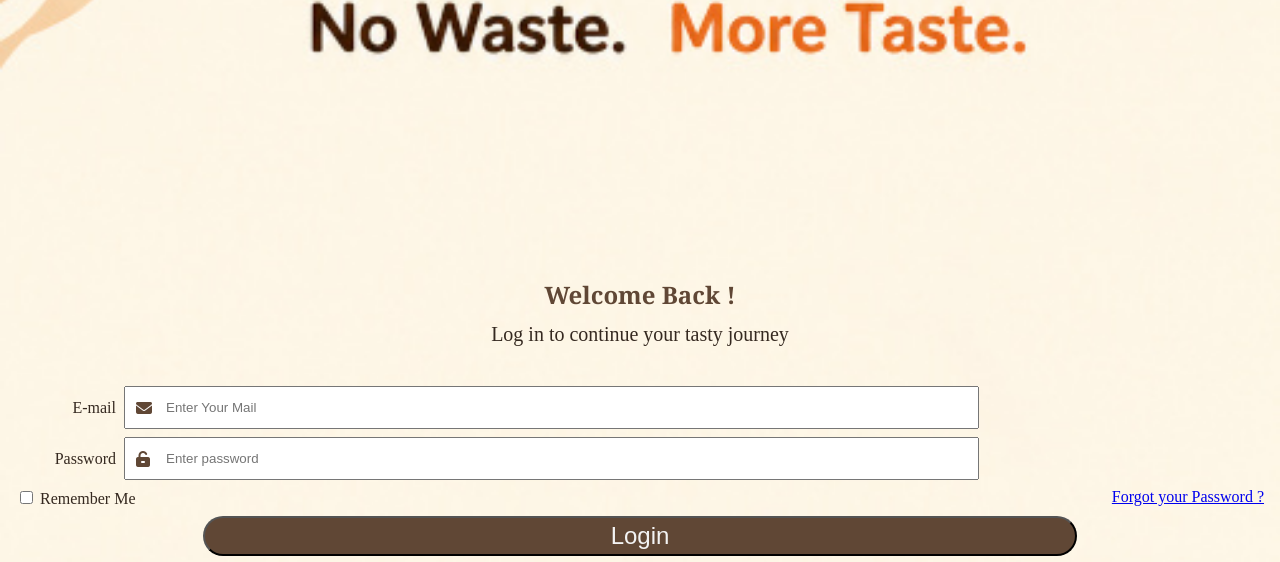
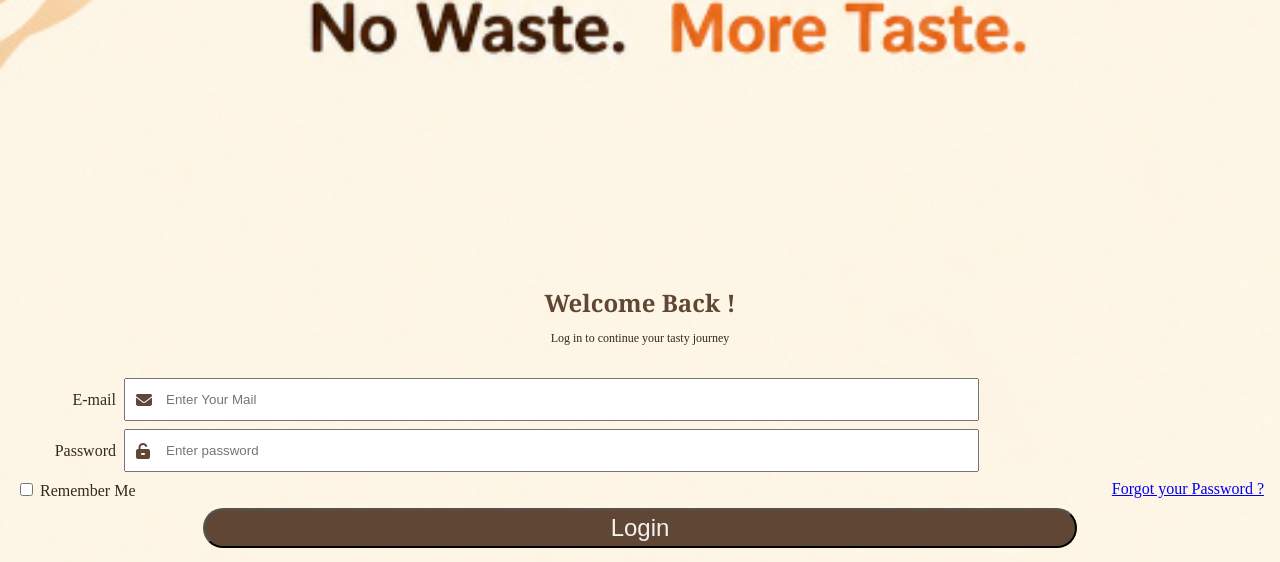
Before and after one commit to Marihan89/EatMate-HTML-CSS, a plain HTML site: page Login.html in a window 1280 px wide. Shown: the top 562 px of the page. Drawn offline with nearby package versions, Linux system fonts and the light colour scheme.

Commit message:
CSS : update paragraph fontsize in variables at line 53

```diff
--- a/css/variables.css
+++ b/css/variables.css
@@ -50,7 +50,7 @@
     --fs-h1: var(--space-4);
     --fs-h2: var(--space-3);
     --fs-btn: calc(var(--space-2) * 1.5);
-    --fs-p: calc(var(--space-2) * 1.25);
+    --fs-p: calc(var(--space-1) * 1.5);
 
     /*---------------------------- Spacing------------------- */
 
```
